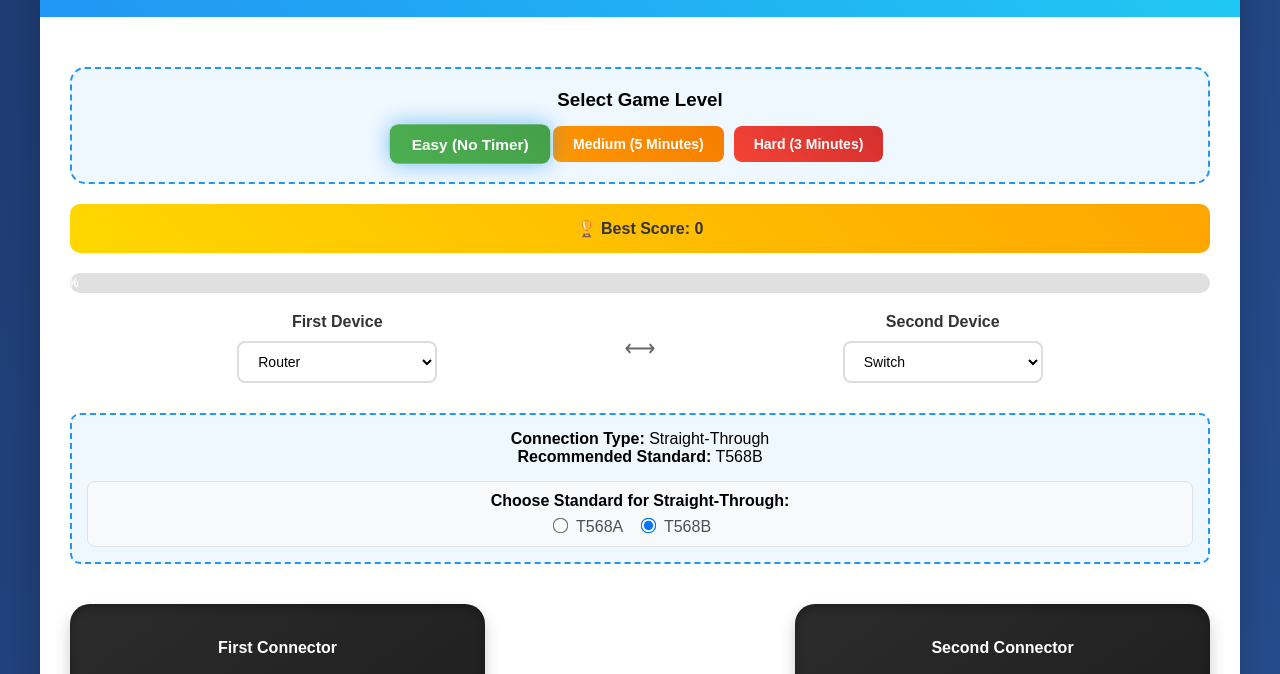
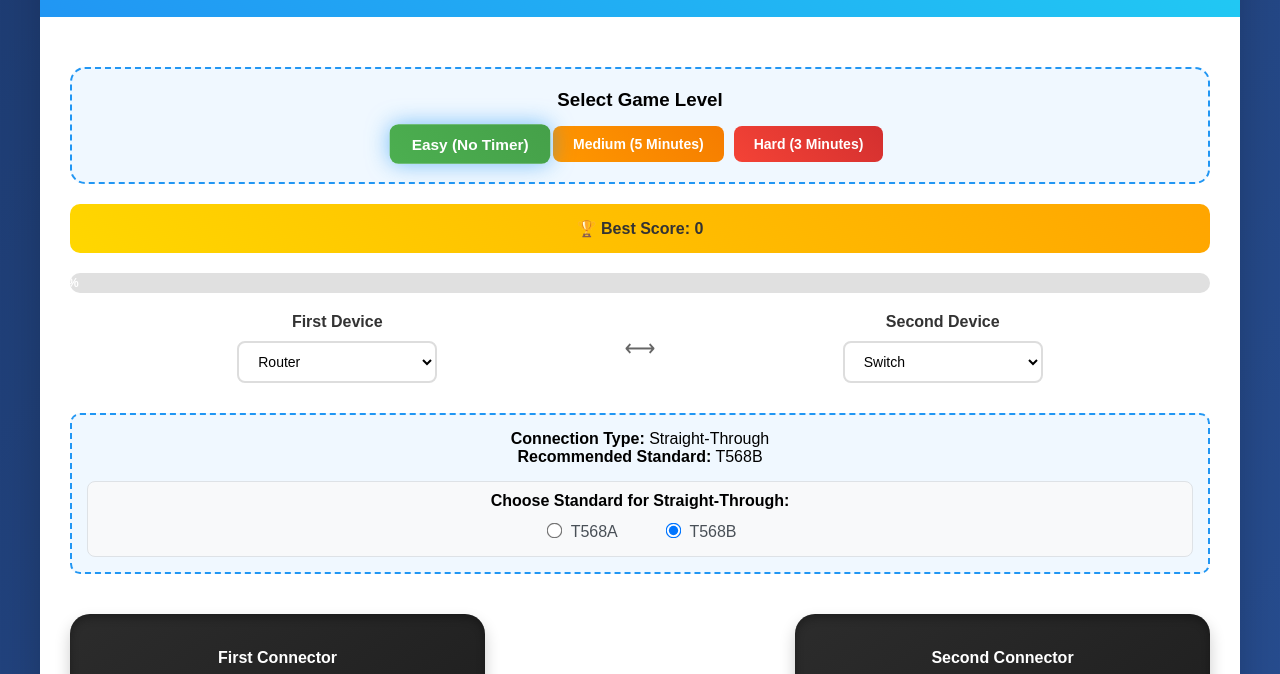
Before and after one commit to pouriavelaei/Network-Cable-Wiring-Simulator, a plain HTML site: page index.html in a window 1280 px wide. Shown: the part 99-773 px from the top of the page. Drawn offline with Linux system fonts and the light colour scheme.

Commit message:
Improve standard selector layout and RTL support
Refined the layout and styling of the standard selector in index.html and styles.css for better alignment and appearance. Enhanced RTL (right-to-left) language support in script.js and styles.css by updating body class handling and related styles.

```diff
--- a/index.html
+++ b/index.html
@@ -76,13 +76,13 @@
                 <!-- Standard Selection for Straight-Through Cables -->
                 <div class="standard-selector" id="standardSelector" style="margin-top: 15px; padding: 10px; background: #f8f9fa; border-radius: 8px; border: 1px solid #dee2e6;">
                     <strong id="standardSelectorLabel">Choose Standard for Straight-Through:</strong>
-                    <div style="margin-top: 8px;">
-                        <label style="margin-right: 15px; cursor: pointer;">
-                            <input type="radio" name="standard" value="T568A" id="standardT568A" style="margin-right: 5px;">
+                    <div style="margin-top: 8px; text-align: center;">
+                        <label style="margin: 0 10px; cursor: pointer; display: inline-block; padding: 5px 10px;">
+                            <input type="radio" name="standard" value="T568A" id="standardT568A" style="margin: 0 5px;">
                             <span id="standardT568ALabel">T568A</span>
                         </label>
-                        <label style="cursor: pointer;">
-                            <input type="radio" name="standard" value="T568B" id="standardT568B" checked style="margin-right: 5px;">
+                        <label style="margin: 0 10px; cursor: pointer; display: inline-block; padding: 5px 10px;">
+                            <input type="radio" name="standard" value="T568B" id="standardT568B" checked style="margin: 0 5px;">
                             <span id="standardT568BLabel">T568B</span>
                         </label>
                     </div>
--- a/script.js
+++ b/script.js
@@ -319,6 +319,7 @@ class NetworkCableSimulator {
 
                 // Update body direction and language
                 document.body.style.direction = this.currentLanguage === 'fa' ? 'rtl' : 'ltr';
+                document.body.className = this.currentLanguage === 'fa' ? 'rtl' : '';
                 document.documentElement.lang = this.currentLanguage;
 
                 // Update device names and connection info
--- a/styles.css
+++ b/styles.css
@@ -100,23 +100,40 @@ body.rtl .controls {
     background: #f8f9fa;
     border-radius: 8px;
     border: 1px solid #dee2e6;
+    text-align: center;
 }
 
 .standard-selector label {
-    margin-right: 15px;
+    margin: 0 10px;
     cursor: pointer;
     font-weight: 500;
     color: #495057;
     transition: color 0.3s ease;
+    display: inline-block;
+    padding: 5px 10px;
+    border-radius: 5px;
+    transition: all 0.3s ease;
 }
 
 .standard-selector label:hover {
     color: #2196F3;
+    background-color: #e3f2fd;
 }
 
 .standard-selector input[type="radio"] {
+    margin-left: 5px;
     margin-right: 5px;
     transform: scale(1.2);
+}
+
+/* RTL Support for Persian */
+body.rtl .standard-selector label {
+    margin: 0 10px;
+}
+
+body.rtl .standard-selector input[type="radio"] {
+    margin-left: 5px;
+    margin-right: 5px;
 }
 
 .cable-workspace {
```
